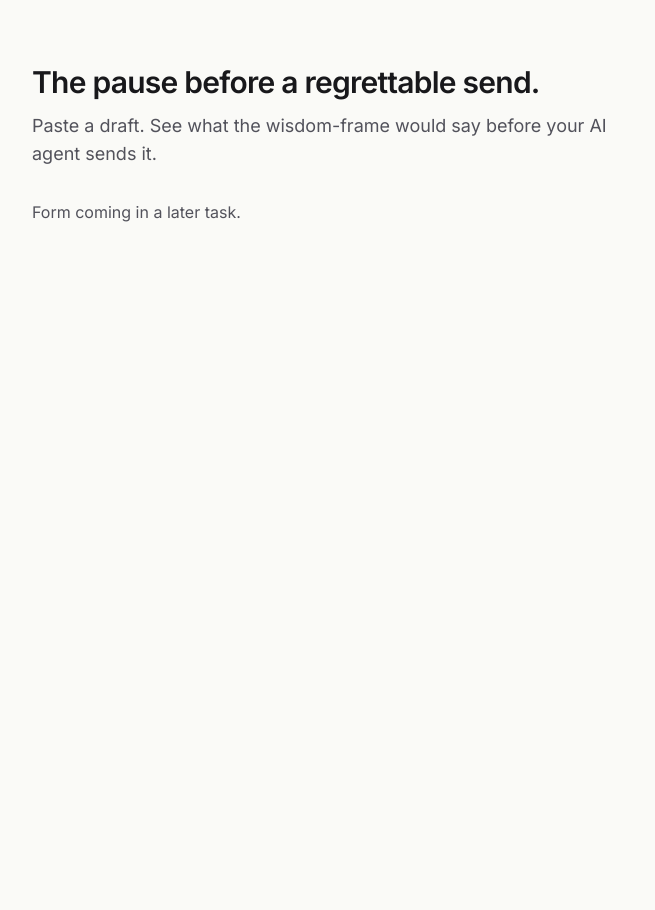
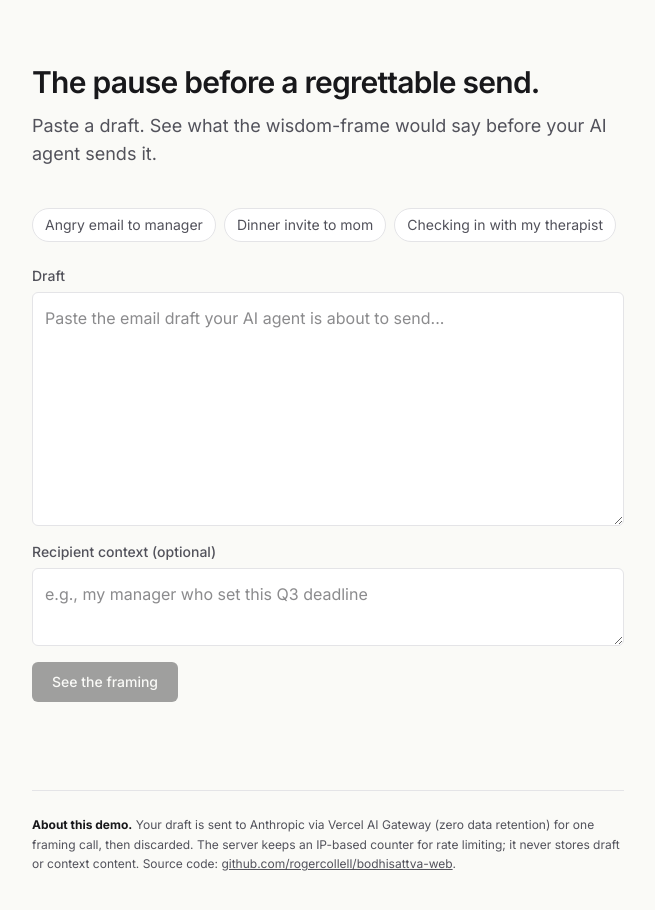
Before and after one commit to rogercollell/bodhisattva-web, a Next.js app: page / in a window 1280 px wide. Shown: the top 910 px of the page, without its empty margins (312-967 px from the left). Before the commit the page ends 800 px from the top, so only its background shows below. Built offline with nearby package versions, Linux system fonts and the light colour scheme.

Commit message:
feat(ui): compose the demo page with stateful client app

```diff
--- a/app/page.tsx
+++ b/app/page.tsx
@@ -1,6 +1,9 @@
+import { DemoApp } from '@/components/DemoApp';
+import { AboutFooter } from '@/components/AboutFooter';
+
 export default function HomePage() {
   return (
-    <main className="mx-auto flex min-h-screen max-w-[640px] flex-col gap-8 px-6 py-16">
+    <main className="mx-auto flex min-h-screen max-w-[640px] flex-col gap-10 px-6 py-16">
       <header className="space-y-3">
         <h1 className="text-3xl font-semibold tracking-tight">
           The pause before a regrettable send.
@@ -10,7 +13,8 @@ export default function HomePage() {
           sends it.
         </p>
       </header>
-      <p className="text-ink-soft">Form coming in a later task.</p>
+      <DemoApp />
+      <AboutFooter />
     </main>
   );
 }
--- /dev/null
+++ b/components/DemoApp.tsx
@@ -0,0 +1,82 @@
+'use client';
+
+import { useState } from 'react';
+import type { FramingResponse } from '@/lib/schema';
+import type { Example } from '@/lib/examples';
+import { ExampleChips } from './ExampleChips';
+import { DraftForm } from './DraftForm';
+import { ResultCard } from './ResultCard';
+
+type ErrorState =
+  | { kind: 'rate_limit'; message: string }
+  | { kind: 'generic' }
+  | null;
+
+export function DemoApp() {
+  const [draft, setDraft] = useState('');
+  const [recipientContext, setRecipientContext] = useState('');
+  const [loading, setLoading] = useState(false);
+  const [response, setResponse] = useState<FramingResponse | null>(null);
+  const [error, setError] = useState<ErrorState>(null);
+
+  const handleSelect = (ex: Example) => {
+    setDraft(ex.draft);
+    setRecipientContext(ex.recipientContext);
+    setResponse(null);
+    setError(null);
+  };
+
+  const handleSubmit = async () => {
+    setLoading(true);
+    setResponse(null);
+    setError(null);
+    try {
+      const res = await fetch('/api/try', {
+        method: 'POST',
+        headers: { 'content-type': 'application/json' },
+        body: JSON.stringify({ draft, recipient_context: recipientContext }),
+      });
+      if (res.status === 429) {
+        const body = await res.json();
+        setError({ kind: 'rate_limit', message: body.message ?? '' });
+        return;
+      }
+      if (!res.ok) {
+        setError({ kind: 'generic' });
+        return;
+      }
+      const json = (await res.json()) as FramingResponse;
+      setResponse(json);
+    } catch {
+      setError({ kind: 'generic' });
+    } finally {
+      setLoading(false);
+    }
+  };
+
+  return (
+    <div className="flex flex-col gap-6">
+      <ExampleChips onSelect={handleSelect} disabled={loading} />
+      <DraftForm
+        draft={draft}
+        recipientContext={recipientContext}
+        onDraftChange={setDraft}
+        onContextChange={setRecipientContext}
+        onSubmit={handleSubmit}
+        loading={loading}
+      />
+      {error?.kind === 'rate_limit' && (
+        <p className="rounded-md border border-border bg-white p-4 text-sm text-ink-soft">
+          {error.message}
+        </p>
+      )}
+      {error?.kind === 'generic' && (
+        <p className="rounded-md border border-border bg-white p-4 text-sm text-ink-soft">
+          The frame couldn&apos;t read this draft — please try again, or install locally
+          for a full experience.
+        </p>
+      )}
+      {response && <ResultCard response={response} />}
+    </div>
+  );
+}
```
